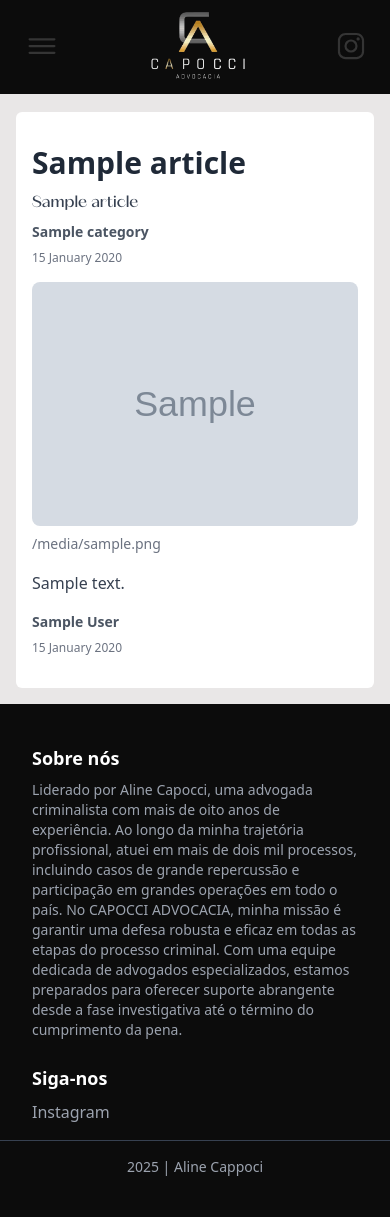
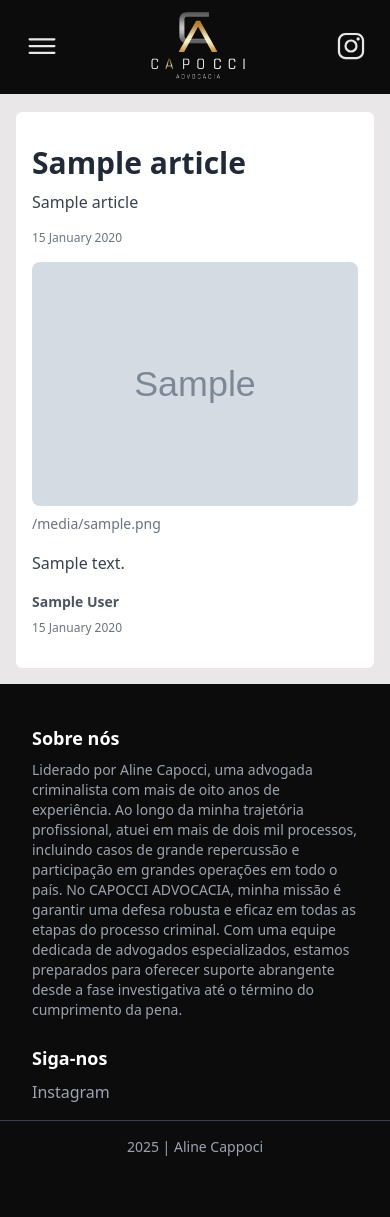
Before and after one commit to Rafael-273/blog_institucional, a Django app: template blog/templates/front/article.html in a window 390 px wide. After the commit the page ends 1156 px from the top, so only its background shows below. Run offline with Django 5.2, Linux system fonts and the light colour scheme; the template is opened without the code that fills it: most values are stand-ins (such as "Sample title", 1, 10 or a date in 2020); grey boxes marked "Sample" are stand-in pictures; some libraries are stand-ins or nearby versions.

Commit message:
feat: adjustments

```diff
--- a/blog/templates/front/article.html
+++ b/blog/templates/front/article.html
@@ -11,12 +11,9 @@
     <div class="article-content mx-auto w-full lg:max-w-3xl xl:max-w-5xl p-4 sm:p-6 bg-white rounded-md mt-24 md:mt-20">
         <div class="title flex flex-col gap-2 sm:gap-4 py-4 lg:py-6">
             <h1 class="article-title text-3xl sm:text-3xl lg:text-5xl font-bold text-gray-800 leading-tight">{{ article.title }}</h1>
-            <h2 class="article-subtitle text-base sm:text-lg lg:text-xl text-gray-700">{{ article.subtitle }}</h2>
+            <h3 class="article-subtitle text-base sm:text-lg lg:text-xl text-gray-700">{{ article.subtitle }}</h3>
             <div class="flex flex-col sm:flex-row justify-between items-start sm:items-center gap-2">
                 <span class="text-gray-600 font-bold text-sm sm:text-base">
-                    {% for category in article.categories.all %}
-                        {{ category.name }}{% if not forloop.last %}, {% endif %}
-                    {% endfor %}
                 </span>
                 <span class="text-gray-500 text-xs sm:text-sm">{{ article.created_at|date:"d F Y" }}</span>
             </div>
@@ -30,7 +27,7 @@
         </div>
 
         <div class="mb-4 sm:mb-8">
-            <p class="text-base sm:text-lg text-gray-700 leading-relaxed">{{ article.content }}</p>
+            <p class="text-base sm:text-lg text-gray-700 leading-relaxed" style="white-space: pre-line;">{{ article.content }}</p>
         </div>
 
         <div class="flex flex-col sm:flex-row justify-between items-start sm:items-center mb-4 sm:mb-8 gap-2 w-full">
--- a/blog/templates/parciais/menu.html
+++ b/blog/templates/parciais/menu.html
@@ -2,7 +2,7 @@
 <header class="{% if request.resolver_match.view_name == 'home' %} bg-transparent {% else %} bg-[var(--subcolor-dark)] {% endif %} w-full transition duration-800 ease-in-out fixed left-0 z-50" id="navbar" style="top: -2px;">
     <nav class="container mx-auto flex justify-between items-center p-4 h-24">
         <button id="menu-toggle" class="flex items-center text-4xl md:hidden focus:outline-none ml-2">
-            <ion-icon name="menu-outline" style="color: var(--secondary-color-light);"></ion-icon>
+            <ion-icon name="menu-outline" style="color: var(--primary-color);"></ion-icon>
         </button>
 
         <a href="{% url 'home' %}" class="md:flex-grow-0 mx-auto md:mx-0 md:ml-4 min-w-[150px]">
@@ -11,7 +11,7 @@
         </a>
 
         <a href="https://www.instagram.com/alinecapocci/" target="_blank" class="md:hidden text-3xl mr-2 flex justify-center">
-            <ion-icon name="logo-instagram" style="color: var(--secondary-color-light);"></ion-icon>
+            <ion-icon name="logo-instagram" style="color: var(--primary-color);"></ion-icon>
         </a>
 
         <div class="hidden md:flex md:flex-grow md:items-center md:justify-between">
@@ -46,25 +46,25 @@
     </nav>
 
     <ul id="mobile-menu" class="md:hidden bg-[var(--subcolor-dark)] flex flex-col items-center space-y-6 mt-2 py-4 absolute w-full top-20 hidden p-4" style="z-index: 1;">
-        <li class="p-2"><a href="{% url 'home' %}" class="text-[0.9rem] hover:text-black transition duration-500" style="color: var(--secondary-color-light);">Início</a></li>
+        <li class="p-2"><a href="{% url 'home' %}" class="text-[0.9rem] hover:text-black transition duration-500" style="color: var(--primary-color);">Início</a></li>
 
-        <li class="p-2">
-            <button id="areas-toggle" class="text-[0.9rem] hover:text-black transition duration-500" style="color: var(--secondary-color-light);">
+        <li class="py-2 w-full flex flex-col items-center">
+            <button id="areas-toggle" class="text-[0.9rem] hover:text-black transition duration-500" style="color: var(--primary-color);">
                 Áreas de Atuação ▾
             </button>
-            <ul id="areas-submenu" class="hidden space-y-2 mt-2">
-                <li><a href="{% url 'execution_penalty' %}" class="block text-[0.9rem] hover:text-black transition duration-500" style="color: var(--secondary-color-light);">Execução de Pena</a></li>
-                <li><a href="{% url 'social_security' %}" class="block text-[0.9rem] hover:text-black transition duration-500" style="color: var(--secondary-color-light);">Previdenciário</a></li>
-                <li><a href="{% url 'criminal_law' %}" class="block text-[0.9rem] hover:text-black transition duration-500" style="color: var(--secondary-color-light);">Direito Criminal</a></li>
-                <li><a href="{% url 'family_law' %}" class="block text-[0.9rem] hover:text-black transition duration-500" style="color: var(--secondary-color-light);">Direito Familiar</a></li>
-                <li><a href="{% url 'civil_law' %}" class="block text-[0.9rem] hover:text-black transition duration-500" style="color: var(--secondary-color-light);">Direito Cível</a></li>
+            <ul id="areas-submenu" class="hidden flex flex-col items-center w-full py-8 gap-6 space-y-2 mt-2" style="background-color: var(--secondary-color-light);">
+                <li><a href="{% url 'execution_penalty' %}" class="block text-[0.9rem] hover:text-black transition duration-500" style="color: var(--primary-color);">Execução de Pena</a></li>
+                <li><a href="{% url 'social_security' %}" class="block text-[0.9rem] hover:text-black transition duration-500" style="color: var(--primary-color);">Previdenciário</a></li>
+                <li><a href="{% url 'criminal_law' %}" class="block text-[0.9rem] hover:text-black transition duration-500" style="color: var(--primary-color);">Direito Criminal</a></li>
+                <li><a href="{% url 'family_law' %}" class="block text-[0.9rem] hover:text-black transition duration-500" style="color: var(--primary-color);">Direito Familiar</a></li>
+                <li><a href="{% url 'civil_law' %}" class="block text-[0.9rem] hover:text-black transition duration-500" style="color: var(--primary-color);">Direito Cível</a></li>
             </ul>
         </li>
 
-        <li class="p-2"><a href="{% url 'articles' %}" class="text-[0.9rem] hover:text-black transition duration-500" style="color: var(--secondary-color-light);">Notícias</a></li>
-        <li class="p-2"><a href="{% url 'articles' %}" class="text-[0.9rem] hover:text-black transition duration-500" style="color: var(--secondary-color-light);">Blog</a></li>
-        <li class="p-2"><a href="{% url 'about' %}" class="text-[0.9rem] hover:text-black transition duration-500" style="color: var(--secondary-color-light);">Sobre Nós</a></li>
-        <li class="p-2"><a href="{% url 'contact' %}" class="text-[0.9rem] hover:text-black transition duration-500" style="color: var(--secondary-color-light);">Contato</a></li>
+        <li class="p-2"><a href="{% url 'articles' %}" class="text-[0.9rem] hover:text-black transition duration-500" style="color: var(--primary-color);">Notícias</a></li>
+        <li class="p-2"><a href="{% url 'articles' %}" class="text-[0.9rem] hover:text-black transition duration-500" style="color: var(--primary-color);">Blog</a></li>
+        <li class="p-2"><a href="{% url 'about' %}" class="text-[0.9rem] hover:text-black transition duration-500" style="color: var(--primary-color);">Sobre Nós</a></li>
+        <li class="p-2"><a href="{% url 'contact' %}" class="text-[0.9rem] hover:text-black transition duration-500" style="color: var(--primary-color);">Contato</a></li>
     </ul>
 </header>
 
```
Also changed, not shown: blog/requirements.txt (added, +21 -0 lines).
